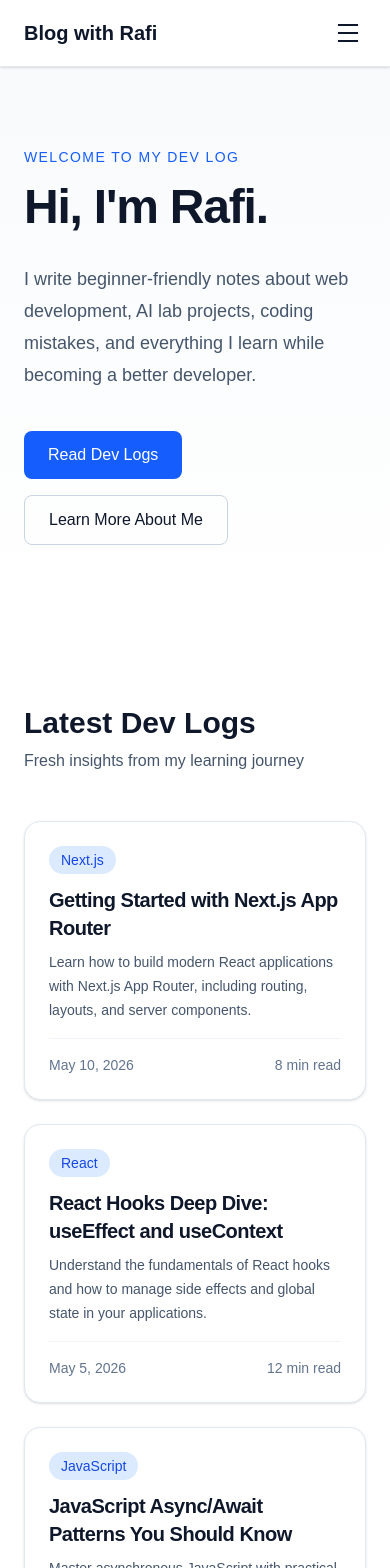
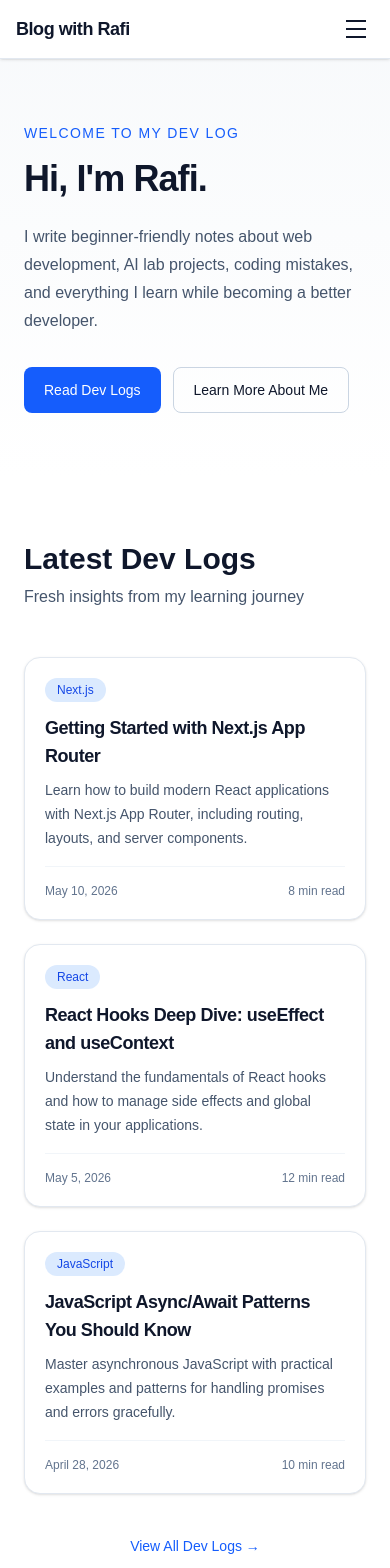
Before and after one commit to mfbhai10/blog-with-rafi, a Next.js app: page / in a window 390 px wide. Shown: the top 1568 px of the page. Built offline with nearby package versions, Linux system fonts and the light colour scheme.

Commit message:
Polish responsive design

```diff
--- a/app/page.tsx
+++ b/app/page.tsx
@@ -48,32 +48,32 @@ export default function HomePage() {
   return (
     <div className="w-full">
       {/* Hero Section */}
-      <section className="bg-gradient-to-b from-slate-50 to-white px-6 py-20 sm:py-28">
-        <div className="mx-auto max-w-4xl">
+      <section className="bg-linear-to-b from-slate-50 to-white px-6 py-16 sm:py-24 lg:py-28">
+        <div className="mx-auto max-w-5xl">
           <p className="mb-4 text-sm font-medium uppercase tracking-widest text-blue-600">
             Welcome to my dev log
           </p>
 
-          <h1 className="text-5xl font-bold tracking-tight sm:text-6xl text-slate-900">
+          <h1 className="max-w-3xl text-4xl font-bold tracking-tight text-slate-900 sm:text-5xl lg:text-6xl">
             Hi, I&apos;m Rafi.
           </h1>
 
-          <p className="mt-8 max-w-2xl text-lg leading-8 text-slate-600">
+          <p className="mt-6 max-w-2xl text-base leading-7 text-slate-600 sm:mt-8 sm:text-lg sm:leading-8">
             I write beginner-friendly notes about web development, AI lab
             projects, coding mistakes, and everything I learn while becoming a
             better developer.
           </p>
 
-          <div className="mt-10 flex flex-wrap gap-4">
+          <div className="mt-8 flex flex-wrap gap-3 sm:mt-10 sm:gap-4">
             <Link
               href="/blog"
-              className="inline-flex items-center rounded-lg bg-blue-600 px-6 py-3 font-medium text-white hover:bg-blue-700 transition-colors"
+              className="inline-flex items-center rounded-lg bg-blue-600 px-5 py-3 text-sm font-medium text-white transition-colors hover:bg-blue-700 sm:px-6 sm:text-base"
             >
               Read Dev Logs
             </Link>
             <Link
               href="/about"
-              className="inline-flex items-center rounded-lg border border-slate-300 px-6 py-3 font-medium text-slate-900 hover:bg-slate-100 transition-colors"
+              className="inline-flex items-center rounded-lg border border-slate-300 px-5 py-3 text-sm font-medium text-slate-900 transition-colors hover:bg-slate-100 sm:px-6 sm:text-base"
             >
               Learn More About Me
             </Link>
@@ -82,14 +82,14 @@ export default function HomePage() {
       </section>
 
       {/* Latest Dev Logs Section */}
-      <section className="px-6 py-20">
-        <div className="mx-auto max-w-4xl">
+      <section className="px-6 py-16 sm:py-20">
+        <div className="mx-auto max-w-5xl">
           <SectionTitle
             title="Latest Dev Logs"
             description="Fresh insights from my learning journey"
           />
 
-          <div className="grid gap-6 md:grid-cols-1 lg:grid-cols-3">
+          <div className="grid gap-6 sm:grid-cols-2 xl:grid-cols-3">
             {sampleBlogPosts.map((post) => (
               <BlogCard
                 key={post.id}
@@ -105,7 +105,7 @@ export default function HomePage() {
           <div className="mt-10 text-center">
             <Link
               href="/blog"
-              className="inline-flex items-center text-blue-600 font-medium hover:text-blue-700 transition-colors"
+              className="inline-flex items-center text-sm font-medium text-blue-600 transition-colors hover:text-blue-700 sm:text-base"
             >
               View All Dev Logs →
             </Link>
@@ -114,14 +114,14 @@ export default function HomePage() {
       </section>
 
       {/* Browse by Topics Section */}
-      <section className="bg-white px-6 py-20">
-        <div className="mx-auto max-w-4xl">
+      <section className="bg-white px-6 py-16 sm:py-20">
+        <div className="mx-auto max-w-5xl">
           <SectionTitle
             title="Browse by Topics"
             description="Find content that interests you"
           />
 
-          <div className="grid gap-3 sm:grid-cols-2 md:grid-cols-3">
+          <div className="grid gap-3 sm:grid-cols-2 lg:grid-cols-3">
             {topics.map((topic) => (
               <TopicPill
                 key={topic.name}
@@ -135,22 +135,22 @@ export default function HomePage() {
       </section>
 
       {/* Video Learning Section */}
-      <section className="px-6 py-20">
-        <div className="mx-auto max-w-4xl">
+      <section className="px-6 py-16 sm:py-20">
+        <div className="mx-auto max-w-5xl">
           <SectionTitle
             title="Video Learning"
             description="Visual tutorials and live coding sessions"
           />
 
-          <div className="rounded-lg border border-slate-200 bg-slate-100 px-8 py-16 text-center">
+          <div className="rounded-2xl border border-slate-200 bg-slate-100 px-6 py-12 text-center sm:px-8 sm:py-16">
             <div className="mb-4 text-4xl">🎥</div>
-            <p className="mb-4 text-slate-600">
+            <p className="mx-auto mb-4 max-w-2xl text-sm leading-6 text-slate-600 sm:text-base">
               Video content coming soon. Check back for tutorials and live
               coding sessions!
             </p>
             <Link
               href="/videos"
-              className="inline-flex items-center text-blue-600 font-medium hover:text-blue-700 transition-colors"
+              className="inline-flex items-center text-sm font-medium text-blue-600 transition-colors hover:text-blue-700 sm:text-base"
             >
               Visit Videos Page →
             </Link>
@@ -159,19 +159,19 @@ export default function HomePage() {
       </section>
 
       {/* Portfolio CTA Section */}
-      <section className="bg-slate-900 px-6 py-16">
-        <div className="mx-auto max-w-4xl text-center">
-          <h2 className="text-3xl font-bold text-white">
+      <section className="bg-slate-900 px-6 py-16 sm:py-20">
+        <div className="mx-auto max-w-5xl text-center">
+          <h2 className="text-2xl font-bold text-white sm:text-3xl">
             Check Out My Portfolio
           </h2>
-          <p className="mt-4 text-slate-300">
+          <p className="mt-4 text-sm leading-6 text-slate-300 sm:text-base">
             See what I&apos;ve built and the projects I&apos;ve worked on
           </p>
           <a
             href="https://your-portfolio-link.com"
             target="_blank"
             rel="noopener noreferrer"
-            className="mt-6 inline-flex items-center rounded-lg bg-blue-600 px-6 py-3 font-medium text-white hover:bg-blue-700 transition-colors"
+            className="mt-6 inline-flex items-center rounded-lg bg-blue-600 px-5 py-3 text-sm font-medium text-white transition-colors hover:bg-blue-700 sm:px-6 sm:text-base"
           >
             View My Portfolio
           </a>
@@ -179,11 +179,13 @@ export default function HomePage() {
       </section>
 
       {/* About Preview Section */}
-      <section className="bg-white px-6 py-20">
-        <div className="mx-auto max-w-4xl">
-          <div className="rounded-lg border border-slate-200 bg-slate-50 p-8">
-            <h2 className="text-2xl font-bold text-slate-900">About Me</h2>
-            <p className="mt-4 text-slate-600 leading-relaxed">
+      <section className="bg-white px-6 py-16 sm:py-20">
+        <div className="mx-auto max-w-5xl">
+          <div className="rounded-2xl border border-slate-200 bg-slate-50 p-6 sm:p-8">
+            <h2 className="text-xl font-bold text-slate-900 sm:text-2xl">
+              About Me
+            </h2>
+            <p className="mt-4 text-sm leading-7 text-slate-600 sm:text-base">
               I&apos;m a Computer Science student passionate about web
               development and AI. I learn by building projects and documenting
               my journey. This blog is my way of sharing knowledge, helping
@@ -193,7 +195,7 @@ export default function HomePage() {
             </p>
             <Link
               href="/about"
-              className="mt-6 inline-flex items-center text-blue-600 font-medium hover:text-blue-700 transition-colors"
+              className="mt-6 inline-flex items-center text-sm font-medium text-blue-600 transition-colors hover:text-blue-700 sm:text-base"
             >
               Read More About Me →
             </Link>
--- a/components/BlogCard.tsx
+++ b/components/BlogCard.tsx
@@ -23,13 +23,13 @@ export default function BlogCard({
 
   return (
     <Link href={href} className="group block h-full">
-      <article className="flex h-full flex-col rounded-2xl border border-slate-200 bg-white p-6 shadow-sm transition duration-200 hover:-translate-y-1 hover:shadow-lg">
+      <article className="flex h-full flex-col rounded-2xl border border-slate-200 bg-white p-5 shadow-sm transition duration-200 hover:-translate-y-1 hover:shadow-lg sm:p-6">
         <div className="mb-3 flex items-center gap-2">
-          <span className="inline-flex rounded-full bg-blue-100 px-3 py-1 text-sm font-medium text-blue-700">
+          <span className="inline-flex rounded-full bg-blue-100 px-3 py-1 text-xs font-medium text-blue-700 sm:text-sm">
             {category}
           </span>
         </div>
-        <h3 className="mb-2 text-xl font-semibold tracking-tight text-slate-900 line-clamp-2 group-hover:text-blue-700">
+        <h3 className="mb-2 text-lg font-semibold tracking-tight text-slate-900 line-clamp-2 group-hover:text-blue-700 sm:text-xl">
           {title}
         </h3>
         <p className="mb-4 flex-1 text-sm leading-6 text-slate-600 line-clamp-3">
@@ -40,14 +40,14 @@ export default function BlogCard({
             {tags.map((tag) => (
               <span
                 key={tag}
-                className="inline-flex rounded-full bg-slate-100 px-2.5 py-1 text-xs font-medium text-slate-700"
+                className="inline-flex rounded-full bg-slate-100 px-2.5 py-1 text-[11px] font-medium text-slate-700 sm:text-xs"
               >
                 {tag}
               </span>
             ))}
           </div>
         ) : null}
-        <div className="flex items-center justify-between gap-3 border-t border-slate-100 pt-4 text-sm text-slate-500">
+        <div className="flex items-center justify-between gap-3 border-t border-slate-100 pt-4 text-xs text-slate-500 sm:text-sm">
           <span>{date}</span>
           <span>{readingTime}</span>
         </div>
--- a/components/Navbar.tsx
+++ b/components/Navbar.tsx
@@ -16,23 +16,23 @@ export default function Navbar() {
 
   return (
     <nav className="sticky top-0 z-50 border-b border-slate-200 bg-white shadow-sm">
-      <div className="mx-auto max-w-4xl px-6 py-4">
-        <div className="flex items-center justify-between">
+      <div className="mx-auto max-w-5xl px-4 py-3 sm:px-6 sm:py-4">
+        <div className="flex items-center justify-between gap-4">
           {/* Brand */}
           <Link
             href="/"
-            className="text-xl font-bold text-slate-900 hover:text-blue-600 transition-colors"
+            className="text-lg font-bold tracking-tight text-slate-900 transition-colors hover:text-blue-600 sm:text-xl"
           >
             Blog with Rafi
           </Link>
 
           {/* Desktop Navigation */}
-          <div className="hidden md:flex items-center gap-8">
+          <div className="hidden items-center gap-8 md:flex">
             {navLinks.map((link) => (
               <Link
                 key={link.href}
                 href={link.href}
-                className="text-slate-600 hover:text-slate-900 transition-colors text-sm font-medium"
+                className="text-sm font-medium text-slate-600 transition-colors hover:text-slate-900"
               >
                 {link.label}
               </Link>
@@ -41,7 +41,7 @@ export default function Navbar() {
               href="https://mfr-portfolio.vercel.app/"
               target="_blank"
               rel="noopener noreferrer"
-              className="text-slate-600 hover:text-slate-900 transition-colors text-sm font-medium"
+              className="text-sm font-medium text-slate-600 transition-colors hover:text-slate-900"
             >
               Portfolio
             </a>
@@ -50,7 +50,7 @@ export default function Navbar() {
           {/* Mobile Menu Button */}
           <button
             onClick={() => setIsOpen(!isOpen)}
-            className="md:hidden flex flex-col gap-1.5 p-2"
+            className="flex flex-col gap-1.5 rounded-lg p-2 text-slate-900 transition-colors hover:bg-slate-100 md:hidden"
             aria-label="Toggle menu"
           >
             <span
@@ -73,12 +73,12 @@ export default function Navbar() {
 
         {/* Mobile Navigation */}
         {isOpen && (
-          <div className="md:hidden mt-4 flex flex-col gap-4 border-t border-slate-200 pt-4">
+          <div className="mt-3 flex flex-col gap-3 border-t border-slate-200 pt-4 md:hidden">
             {navLinks.map((link) => (
               <Link
                 key={link.href}
                 href={link.href}
-                className="text-slate-600 hover:text-slate-900 transition-colors text-sm font-medium"
+                className="rounded-lg px-2 py-1 text-sm font-medium text-slate-600 transition-colors hover:bg-slate-50 hover:text-slate-900"
                 onClick={() => setIsOpen(false)}
               >
                 {link.label}
@@ -88,7 +88,7 @@ export default function Navbar() {
               href="https://your-portfolio-link.com"
               target="_blank"
               rel="noopener noreferrer"
-              className="text-slate-600 hover:text-slate-900 transition-colors text-sm font-medium"
+              className="rounded-lg px-2 py-1 text-sm font-medium text-slate-600 transition-colors hover:bg-slate-50 hover:text-slate-900"
             >
               Portfolio
             </a>
```
Also changed, not shown: app/videos/page.tsx (+5 -5 lines), components/Footer.tsx (+18 -12 lines), components/VideoCard.tsx (+4 -4 lines).
